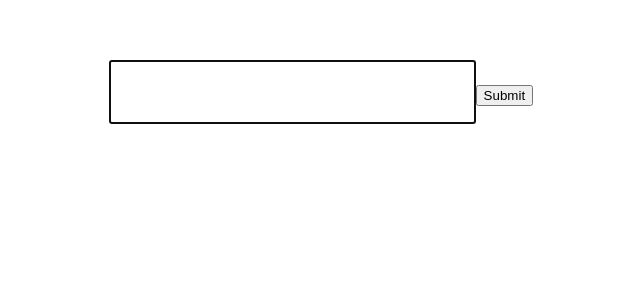
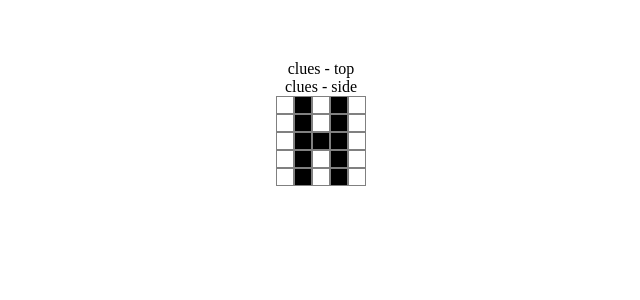
Before and after one commit to hkasemir/nonograms-vuejs, a Vue app: page / in a window 1280 px wide. Shown: the top 300 px of the page, without its empty margins (319-959 px from the left). Built offline with nearby package versions, Linux system fonts and the light colour scheme; what vuefire would draw is missing.

Commit message:
add clue generator

```diff
--- a/package.json
+++ b/package.json
@@ -15,6 +15,7 @@
   },
   "dependencies": {
     "firebase": "^3.9.0",
+    "invariant": "^2.2.2",
     "vue": "^2.2.6",
     "vuefire": "^1.4.2"
   },
--- /dev/null
+++ b/src/components/clues.vue
@@ -0,0 +1,25 @@
+<template>
+  <div>
+    clues - {{ position }}
+  </div>
+</template>
+
+<script>
+import nonogramHelper from '../utils/nonogram-helper';
+
+export default {
+  name: 'clues',
+  data() {
+    return {
+      clues: nonogramHelper.composeClues(this.game, this.position),
+    };
+  },
+  props: [
+    'position',
+    'game',
+  ],
+};
+</script>
+
+<style>
+</style>
--- /dev/null
+++ b/src/components/game-board.vue
@@ -0,0 +1,38 @@
+<template>
+  <div class='board'>
+    <div v-for="row in game" class="row">
+      <div v-for="cell in row" class="cell" v-bind:class="{ filled: cell === 1 }"></div>
+    </div>
+  </div>
+</template>
+
+<script>
+export default {
+  name: 'game-board',
+  props: [
+    'game',
+  ],
+};
+</script>
+
+<style scoped>
+.board {
+  display: flex;
+  flex-direction: column;
+  align-items: center;
+}
+
+.row {
+  display: flex;
+}
+
+.cell {
+  width: 1em;
+  height: 1em;
+  border: 1px solid gray;
+}
+
+.filled {
+  background-color: black;
+}
+</style>
--- a/src/components/nonogram-container.vue
+++ b/src/components/nonogram-container.vue
@@ -1,29 +1,32 @@
 <template>
-  <div>
-    <form @submit="makeNew">
-      <input
-        type="text"
-        v-model="testInput"
-        autofocus
-        class="inp">
-      <input type="submit">
-    </form>
-    <ul>
-      <li v-for="input in nonograms">{{ input.text }}</li>
-    </ul>
+  <div class="front-page">
+    <clues position="top" :game="nonogram"></clues>
+    <clues position="side" :game="nonogram"></clues>
+    <game-board :game="nonogram"></game-board>
   </div>
 </template>
 
 <script>
 import firebaseService from '../services/firebase-service';
+import Clues from './clues';
+import GameBoard from './game-board';
 
 const nonogramsRef = firebaseService.db.ref('nonograms');
+
+const nonogram = [
+  [0, 1, 0, 1, 0],
+  [0, 1, 0, 1, 0],
+  [0, 1, 1, 1, 0],
+  [0, 1, 0, 1, 0],
+  [0, 1, 0, 1, 0],
+];
 
 export default {
   name: 'nonogram-container',
   data() {
     return {
       testInput: '',
+      nonogram,
     };
   },
   firebase: {
@@ -38,13 +41,15 @@ export default {
       this.testInput = '';
     },
   },
+  components: {
+    Clues,
+    GameBoard,
+  },
 };
 </script>
 
 <style scoped>
-.inp {
-  text-align: center;
-  padding: 0.6em;
-  font-size: 1.6em;
+.front-page {
+
 }
 </style>
--- /dev/null
+++ b/src/utils/nonogram-helper.js
@@ -0,0 +1,74 @@
+import invariant from 'invariant';
+
+function getTopClues(solution) {
+  let consecutive = 0;
+  const finalClues = new Array(solution[0].length).fill(true);
+  return finalClues.map((column, colIndex) => {
+    const columnClues = [];
+    solution.forEach((row, rowIndex) => {
+      const cell = row[colIndex];
+      if (consecutive && !cell) {
+        columnClues.push(consecutive);
+        consecutive = 0;
+      }
+      if (cell) {
+        consecutive += 1;
+      }
+      if (rowIndex === row.length - 1) {
+        if (consecutive || !columnClues.length) {
+          columnClues.push(consecutive);
+        }
+      }
+    });
+    consecutive = 0;
+    return columnClues;
+  });
+}
+
+function getSideClues(solution) {
+  return solution.map((row) => {
+    let consecutive = 0;
+    const rowClues = [];
+    row.forEach((cell, index) => {
+      if (consecutive && !cell) {
+        rowClues.push(consecutive);
+        consecutive = 0;
+      }
+      if (cell) {
+        consecutive += 1;
+      }
+      if (index === row.length - 1) {
+        if (consecutive || !rowClues.length) {
+          rowClues.push(consecutive);
+        }
+      }
+    });
+    consecutive = 0;
+    return rowClues;
+  });
+}
+
+export default {
+  composeClues(solution, position) {
+    /*
+     * solution - a two dimensional array of 1s and 0s indicating filled (1) or
+     * empty (0) gameboard cells.
+     *
+     * position - whether the clues are positioned on the top or side of the
+     * gameboard.
+     *
+     * returns clues - a two dimensional array of integers representing
+     * consecutive filled squares.
+     */
+    invariant(solution, 'must provide a solution to compose clues');
+    invariant(position, 'must provide clue position - top or side');
+    switch (position) {
+      case 'top':
+        return getTopClues(solution);
+      case 'side':
+        return getSideClues(solution);
+      default:
+        return new Array(solution.length).fill(new Array(solution[0].length).fill(0));
+    }
+  },
+};
```
